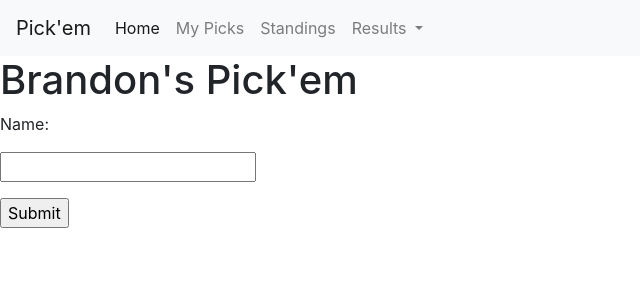
After one commit to thebranflakes/NFL_Pickem, a Flask app: template templates/login.html in a window 1280 px wide. The commit adds this page. Shown: the top 300 px of the page, without its empty margins (0-640 px from the left). Run offline with Flask 2, Linux system fonts and the light colour scheme; the template is opened without the code that fills it, so the values that code supplies are empty.

Commit message:
Removed test user page, and replaced it with test login page. Will get functionality hopefully soon.

```diff
--- a/app.py
+++ b/app.py
@@ -8,9 +8,14 @@ def home():
     return render_template("index.html")
 
 
-@app.route("/<name>")
-def user(name):
-    return render_template("user.html", content=name, teams=["Saints", "Falcons", "Buccaneers", "Panthers"])
+@app.route("/login", methods=["POST", "GET"])
+def login():
+    return render_template("login.html")
+
+
+@app.route("/<usr>")
+def user(usr):
+    return f"<h1>{usr}</h1>"
 
 
 @app.route("/admin/")
--- a/templates/base.html
+++ b/templates/base.html
@@ -22,15 +22,14 @@
                 <a class="nav-link" href="#">My Picks</a>
               </li>
               <li class="nav-item">
-                <a class="nav-link" href="#">Pricing</a>
+                <a class="nav-link" href="#">Standings</a>
               </li>
               <li class="nav-item dropdown">
                 <a class="nav-link dropdown-toggle" href="#" id="navbarDropdownMenuLink" role="button"
                    data-toggle="dropdown" aria-haspopup="true" aria-expanded="false">
-                  Standings
+                  Results
                 </a>
                 <div class="dropdown-menu" aria-labelledby="navbarDropdownMenuLink">
-                  <a class="dropdown-item" href="#">2022</a>
                   <a class="dropdown-item" href="#">2021</a>
                   <a class="dropdown-item" href="#">2020</a>
                   <a class="dropdown-item" href="#">2019</a>
--- /dev/null
+++ b/templates/login.html
@@ -0,0 +1,11 @@
+{% extends "base.html" %}
+{% block title %}Login Page{% endblock %}
+
+{% block content %}
+<form action ="#" method="post">
+    <p>Name:</p>
+    <p><input type="text" name="nm" /></p>
+    <p><input type="submit" name="submit" /></p>
+
+</form>
+{% endblock %}
```
